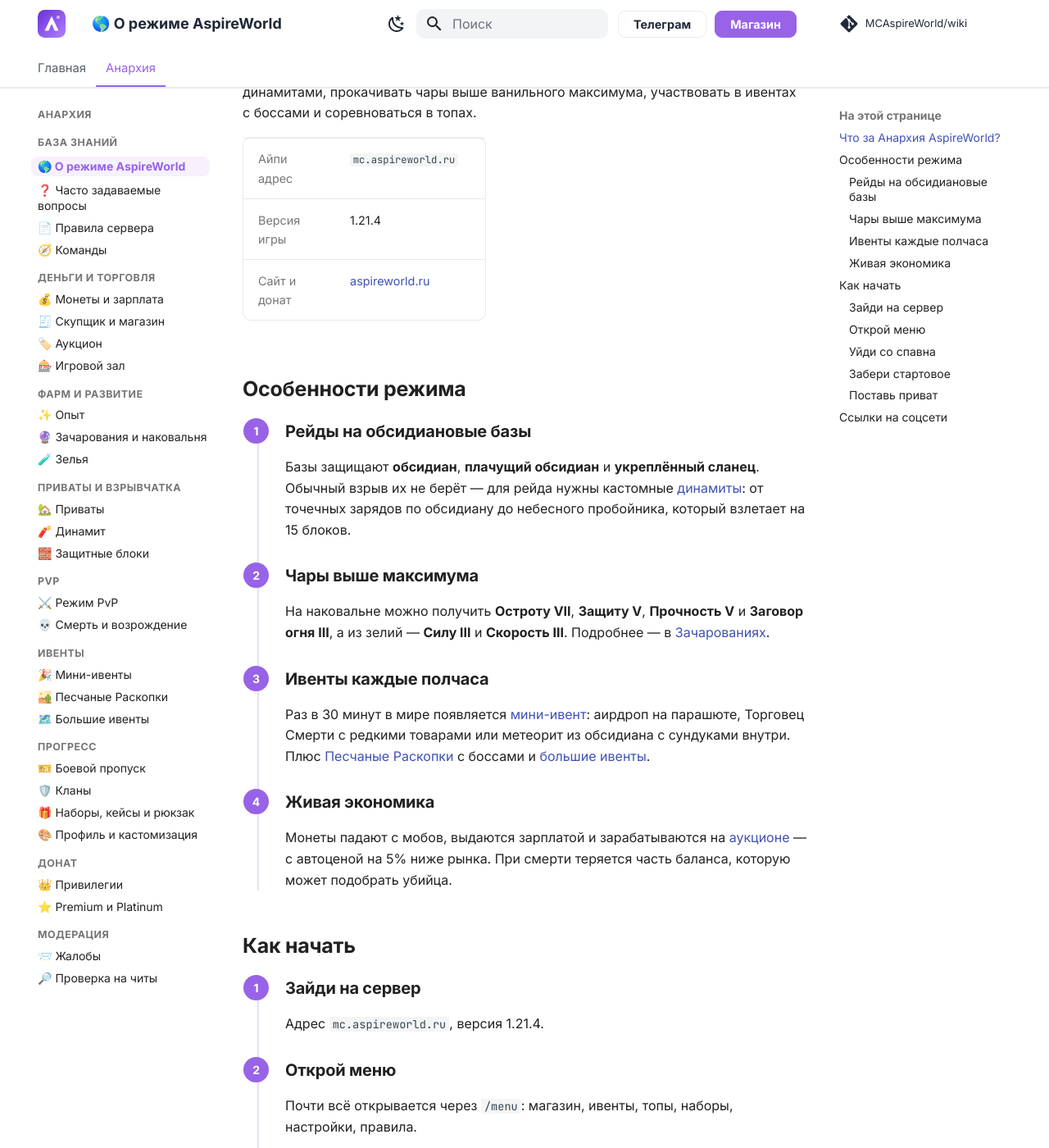
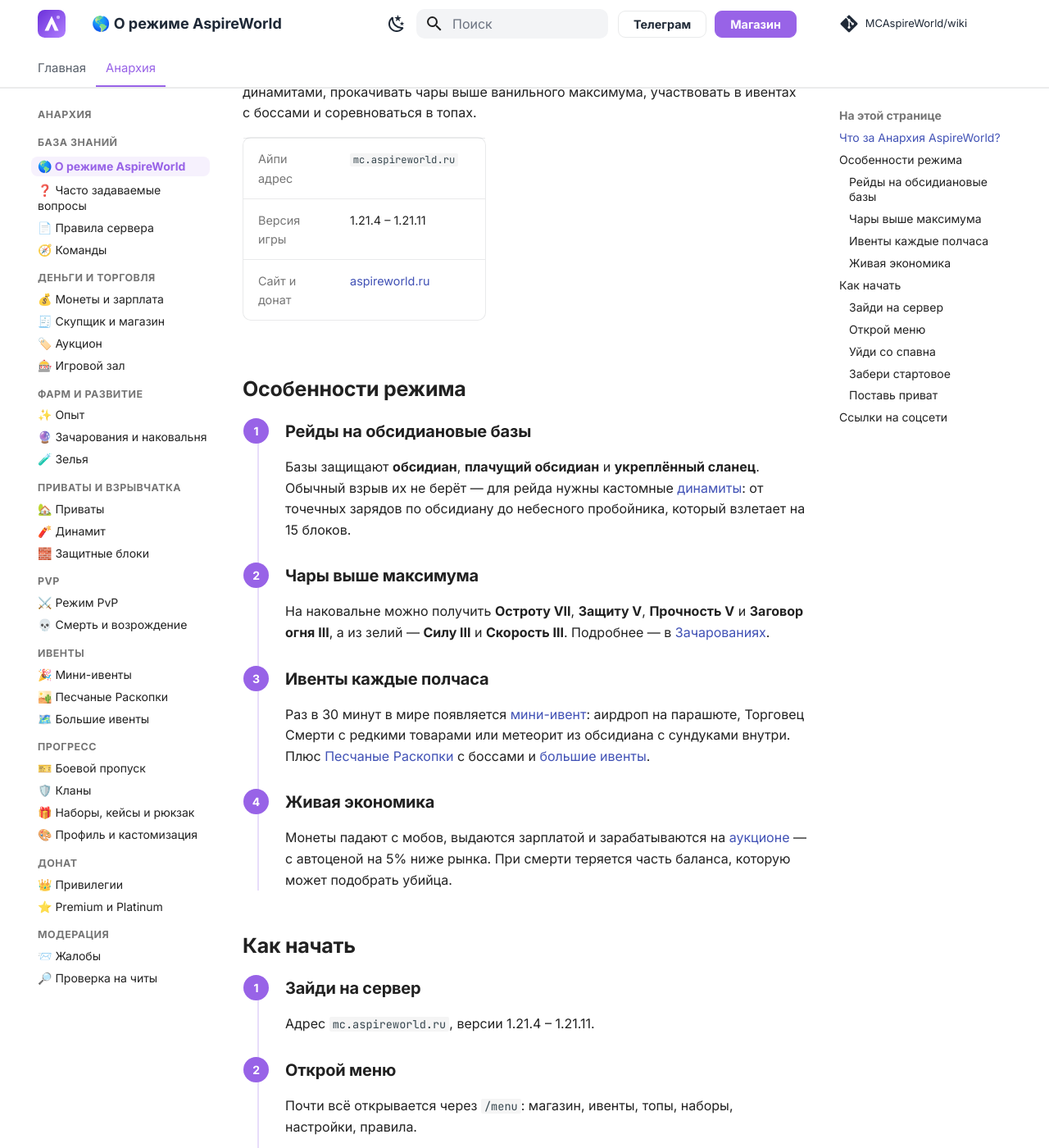
Before and after one commit to MCAspireWorld/wiki, an MkDocs documentation site: the page built from docs/anarchy/index.md, in a window 1280 px wide and 1400 px high, scrolled down 293 px. Shown: the whole window at 82% size. Built offline with MkDocs 1.6.1 and Material for MkDocs 9.7.7, drawn with Linux system fonts in a browser that asks for light colours; comment, search, counter and statistics services are not loaded.

Commit message:
Версии игры: 1.21.4 – 1.21.11 (ViaVersion)
Co-Authored-By: Claude Opus 5.5 <noreply@anthropic.com>

```diff
--- a/docs/anarchy/index.md
+++ b/docs/anarchy/index.md
@@ -9,7 +9,7 @@
 | | |
 |---|---|
 | Айпи адрес | `mc.aspireworld.ru` |
-| Версия игры | 1.21.4 |
+| Версия игры | 1.21.4 – 1.21.11 |
 | Сайт и донат | [aspireworld.ru](https://aspireworld.ru) |
 
 </div>
@@ -42,7 +42,7 @@
 
 ### Зайди на сервер
 
-Адрес `mc.aspireworld.ru`, версия 1.21.4.
+Адрес `mc.aspireworld.ru`, версии 1.21.4 – 1.21.11.
 
 ### Открой меню
 
--- a/mkdocs.yml
+++ b/mkdocs.yml
@@ -1,6 +1,6 @@
 site_name: AspireWorld
 site_url: https://mcaspireworld.github.io/wiki/
-site_description: Вики анархии AspireWorld (Minecraft 1.21.4) — правила, команды, донат, рейды, ивенты, экономика.
+site_description: Вики анархии AspireWorld (Minecraft 1.21.4 – 1.21.11) — правила, команды, донат, рейды, ивенты, экономика.
 repo_url: https://github.com/MCAspireWorld/wiki
 repo_name: MCAspireWorld/wiki
 edit_uri: edit/main/docs/
```
Also changed, not shown: docs/anarchy/faq.md (+1 -1 lines), docs/index.md (+1 -1 lines).
